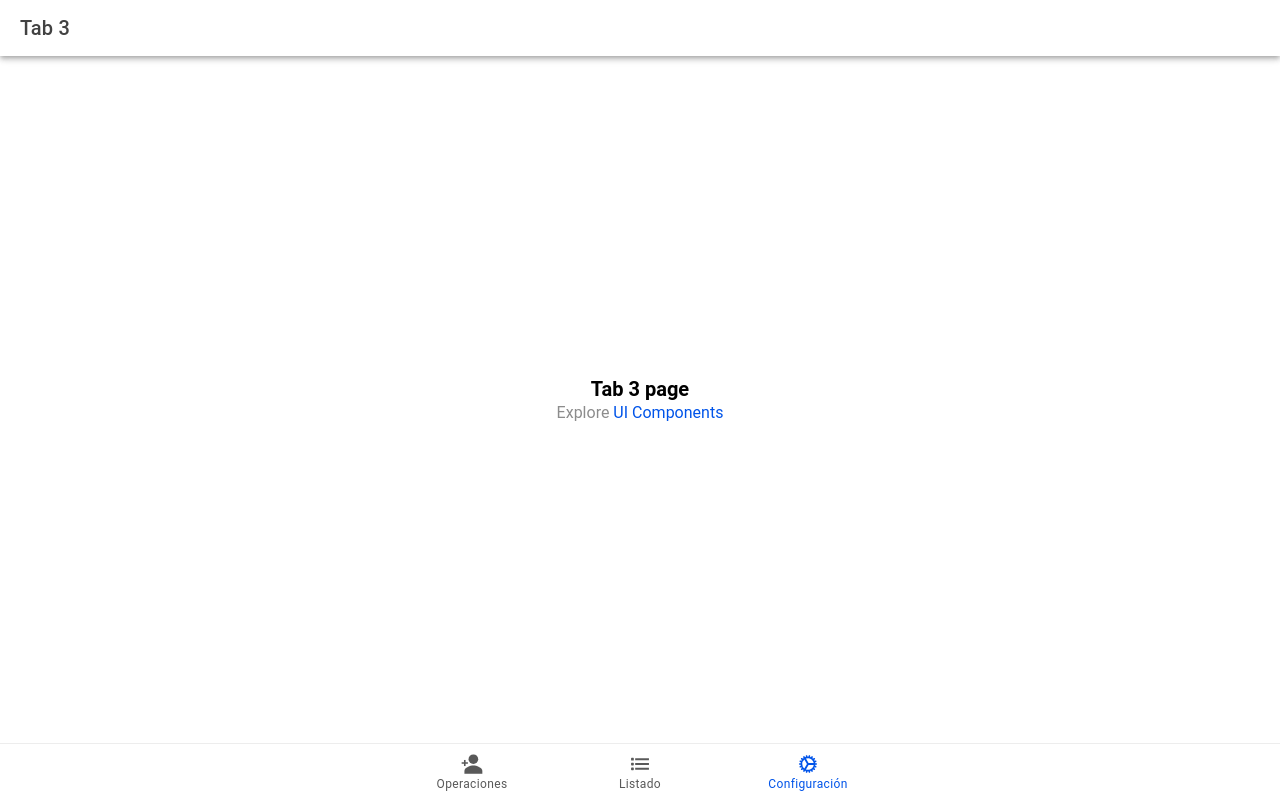
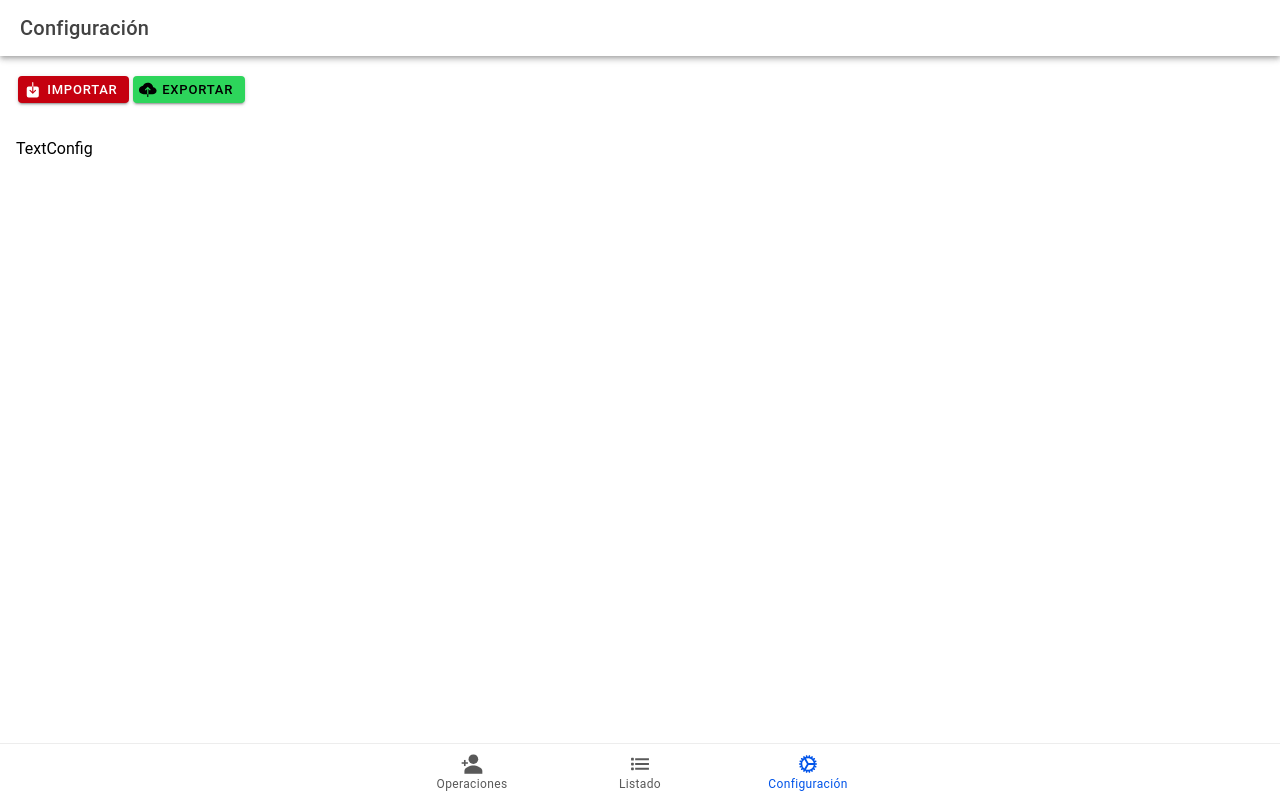
Before and after one commit to PushoDev/gest-rem, a React (Vite) app: page /tab3 in a window 1280 px wide. Built offline with nearby package versions, Linux system fonts and the light colour scheme.

Commit message:
Star Page Config

```diff
--- /dev/null
+++ b/src/components/config/ConfiTest.tsx
@@ -0,0 +1,22 @@
+import React from "react";
+import { IonButton, IonIcon } from "@ionic/react";
+import { cloudUploadSharp, download, star } from "ionicons/icons";
+
+const ConfiTest = () => {
+  return (
+    <>
+      <div className="ion-padding">
+        <IonButton size="small" color="danger">
+          <IonIcon slot="start" icon={download}></IonIcon>
+          Importar
+        </IonButton>
+        <IonButton size="small" color="success">
+          <IonIcon slot="start" icon={cloudUploadSharp}></IonIcon>
+          Exportar
+        </IonButton>
+      </div>
+    </>
+  );
+};
+
+export default ConfiTest;
--- /dev/null
+++ b/src/components/config/TextConfig.tsx
@@ -0,0 +1,13 @@
+import React from "react";
+
+const TextConfig = () => {
+  return (
+    <>
+      <div className="ion-padding">
+        <div>TextConfig</div>
+      </div>
+    </>
+  );
+};
+
+export default TextConfig;
--- a/src/components/home/FormAdd.tsx
+++ b/src/components/home/FormAdd.tsx
@@ -32,16 +32,16 @@ function FormAdd() {
   const [nombre_y_apellidos, setNombre_y_apellidos] = useState("");
   const [numero_de_telefono, setNumero_de_telefono] = useState("");
   const [monto_que_envia, setMonto_que_envia] = useState(0.0);
-  // Mensajero que entrega
-  const [nombre_mensajero, setNombre_mensajero] = useState("");
-  const [telefono_mensajero, setTelefono_mensajero] = useState("");
-  // Famiiar que recive
+  // Familiar que recive
   const [telefono_familiar, setTelefonoFamiliar] = useState("");
   const [nombre_familiar, setNombreFamiliar] = useState("");
   const [tipo_transaccion, setTipoTransaccion] = useState("");
   const [tipo_moneda, setTipoMoneda] = useState("");
   const [numero_tarjeta, setNumeroTarjeta] = useState("");
   const [monto_recibido, setMontoRecibido] = useState("");
+  // Mensajero que entrega
+  const [nombre_mensajero, setNombre_mensajero] = useState("");
+  const [telefono_mensajero, setTelefono_mensajero] = useState("");
 
   // Agregar Cliente
   const createCliente = async () => {
@@ -50,14 +50,16 @@ function FormAdd() {
       nombre_y_apellidos,
       numero_de_telefono,
       monto_que_envia,
-      nombre_mensajero,
-      telefono_mensajero,
+
       telefono_familiar,
       nombre_familiar,
       tipo_transaccion,
       tipo_moneda,
       numero_tarjeta,
       monto_recibido,
+
+      nombre_mensajero,
+      telefono_mensajero,
     };
     addCliente(newCliente);
   };
--- a/src/hooks/useStorage.ts
+++ b/src/hooks/useStorage.ts
@@ -1,4 +1,4 @@
-import { useEffect, useState } from "react";
+import { useState, useEffect } from "react";
 import { Storage } from "@ionic/storage";
 
 // Nombre de la Tabla
--- a/src/pages/Tab3.tsx
+++ b/src/pages/Tab3.tsx
@@ -1,22 +1,25 @@
-import { IonContent, IonHeader, IonPage, IonTitle, IonToolbar } from '@ionic/react';
-import ExploreContainer from '../components/ExploreContainer';
-import './Tab3.css';
+import {
+  IonContent,
+  IonHeader,
+  IonPage,
+  IonTitle,
+  IonToolbar,
+} from "@ionic/react";
+import "./Tab3.css";
+import ConfiTest from "../components/config/ConfiTest";
+import TextConfig from "../components/config/TextConfig";
 
 const Tab3: React.FC = () => {
   return (
     <IonPage>
       <IonHeader>
         <IonToolbar>
-          <IonTitle>Tab 3</IonTitle>
+          <IonTitle>Configuración</IonTitle>
         </IonToolbar>
       </IonHeader>
       <IonContent fullscreen>
-        <IonHeader collapse="condense">
-          <IonToolbar>
-            <IonTitle size="large">Tab 3</IonTitle>
-          </IonToolbar>
-        </IonHeader>
-        <ExploreContainer name="Tab 3 page" />
+        <ConfiTest />
+        <TextConfig />
       </IonContent>
     </IonPage>
   );
```
Also changed, not shown: src/components/config/ConfigTest.css (added).
